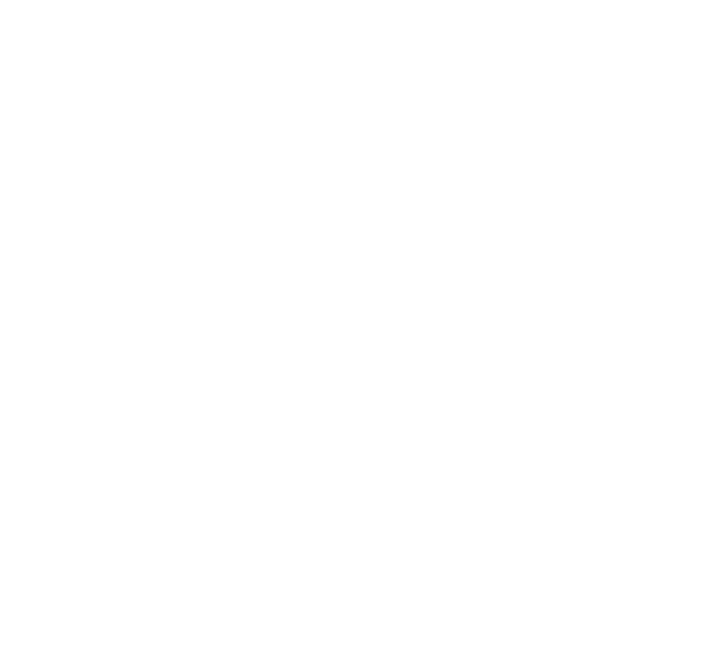
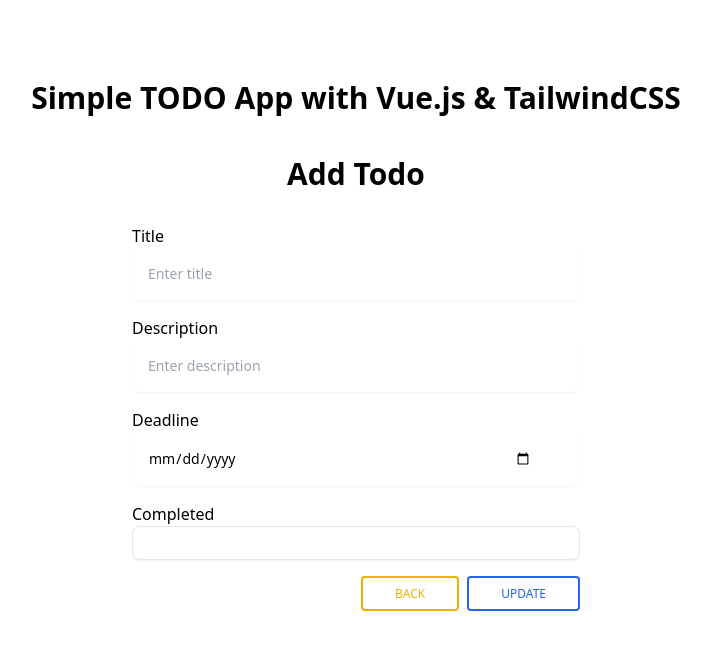
Before and after one commit to irwNd2/simple-todo, a Vue app in the folder todo-app/: page /update-todo/1 in a window 1280 px wide. Before the commit this address had no page. Shown: the top 650 px of the page, without its empty margins (284-995 px from the left). Built offline with nearby package versions, Linux system fonts and the light colour scheme; no server answers.

Commit message:
update todo

```diff
--- a/todo-app/src/components/TodoRows.vue
+++ b/todo-app/src/components/TodoRows.vue
@@ -1,7 +1,7 @@
 <script>
 
 export default {
-    props: ['todo', 'deleteTodo'],
+    props: ['todo', 'deleteTodo', 'updateTodoById']
 
 }
 </script>
@@ -16,11 +16,12 @@
         </td>
         <td class="whitespace-nowrap px-4 py-2 text-gray-700"> {{ todo.description }} </td>
         <td class="whitespace-nowrap px-4 py-2 text-gray-700"> {{ todo.completed }} </td>
+        <td class="whitespace-nowrap px-4 py-2 text-gray-700"> {{ todo.deadline }} </td>
         <td class="whitespace-nowrap px-4 py-2 text-gray-700 text-center"><button
                 class="inline-block px-4 py-1.5 bg-blue-600 text-white font-medium text-xs leading-tight uppercase rounded shadow-md hover:bg-blue-700 hover:shadow-lg focus:bg-blue-700 focus:shadow-lg focus:outline-none focus:ring-0 active:bg-blue-800 active:shadow-lg transition duration-150 ease-in-out"
                 >Detail</button> <button
                 class="inline-block px-4 py-1.5 bg-gray-200 text-gray-700 font-medium text-xs leading-tight uppercase rounded shadow-md hover:bg-gray-300 hover:shadow-lg focus:bg-gray-300 focus:shadow-lg focus:outline-none focus:ring-0 active:bg-gray-400 active:shadow-lg transition duration-150 ease-in-out"
-                >Update</button> <button
+                @click.prevent="updateTodoById(todo.id)">Update</button> <button
                 class="inline-block px-4 py-1.5 bg-red-600 text-white font-medium text-xs leading-tight uppercase rounded shadow-md hover:bg-red-700 hover:shadow-lg focus:bg-red-700 focus:shadow-lg focus:outline-none focus:ring-0 active:bg-red-800 active:shadow-lg transition duration-150 ease-in-out"
                 @click.prevent="deleteTodo(todo.id)" >Delete</button></td>
     </tr>
--- a/todo-app/src/router/index.js
+++ b/todo-app/src/router/index.js
@@ -1,6 +1,7 @@
 import { createRouter, createWebHistory } from "vue-router";
 import Home from "../views/Home.vue";
 import AddTodo from "../views/AddTodo.vue";
+import UpdateTodo from "../views/UpdateTodo.vue";
 
 const router = createRouter({
   history: createWebHistory(import.meta.env.BASE_URL),
@@ -14,6 +15,11 @@
       path: '/add-todo',
       name: 'add-todo',
       component: AddTodo,
+    },
+    {
+      path: '/update-todo/:id',
+      name: 'update-todo',
+      component: UpdateTodo,
     }
 
   ],
--- a/todo-app/src/stores/todo.js
+++ b/todo-app/src/stores/todo.js
@@ -49,6 +49,7 @@
         try {
             await axios.put(`http://localhost:3000/todos/${id}`, todo);
             this.todos = this.todos.map((todo) => todo.id === id ? { ...todo, ...todo } : todo);
+            router.push("/");
         } catch (error) {
             console.log(error);
         }
--- a/todo-app/src/views/Home.vue
+++ b/todo-app/src/views/Home.vue
@@ -19,6 +19,10 @@
 
         addTodo() {
             this.$router.push('/add-todo')
+        },
+
+        updateTodoById(id) {
+            this.$router.push(`/update-todo/${id}`)
         }
     },
     components: {
@@ -56,6 +60,9 @@
                         <th class="whitespace-nowrap px-4 py-2 text-left font-medium text-gray-900">
                             Completed
                         </th>
+                        <th class="whitespace-nowrap px-4 py-2 text-left font-medium text-gray-900">
+                            Deadline
+                        </th>
                         <th class="whitespace-nowrap px-4 py-2 text-center font-medium text-gray-900">
                             Action
                         </th>
@@ -63,8 +70,7 @@
                 </thead>
 
                 <tbody class="divide-y divide-gray-200">
-                    <TodoRows v-for="todo in todos" :key="todo.id" :todo="todo" :deleteTodo="deleteTodo" />
-                    <!-- <PatientTableRow v-for="patient in patients" :key="patient.id" :patient="patient" /> -->
+                    <TodoRows v-for="todo in todos" :key="todo.id" :todo="todo" :deleteTodo="deleteTodo" :updateTodoById="updateTodoById" />
                 </tbody>
             </table>
         </div>
--- /dev/null
+++ b/todo-app/src/views/UpdateTodo.vue
@@ -0,0 +1,111 @@
+<script>
+import { mapActions, mapState } from 'pinia';
+import { useTodoStore } from '../stores/todo';
+
+export default {
+    computed: {
+        ...mapState(useTodoStore, ['todo'])
+    },
+
+    methods: {
+        ...mapActions(useTodoStore, ['fetchTodoById', 'updateTodoById']),
+        updateTodo() {
+            const id = this.$route.params.id
+            this.updateTodoById(id, {
+                title: this.todo.title,
+                description: this.todo.description,
+                deadline: this.todo.deadline,
+                completed: this.todo.completed
+            })
+        },
+        backToHome() {
+        this.$router.push('/')
+    },
+
+    },
+
+    created() {
+        this.fetchTodoById(this.$route.params.id)
+    }
+}
+</script>
+
+<template>
+    <div class="px-12 py-12">
+        <div class="px-8 py-8">
+            <h1 class="text-3xl font-bold text-center">Simple TODO App with Vue.js & TailwindCSS</h1>
+        </div>
+        <div class="mx-auto max-w-screen-xl px-4 py-2 sm:px-6 lg:px-8">
+            <div class="mx-auto max-w-lg text-center">
+                <h1 class="text-xl font-bold sm:text-3xl">Add Todo</h1>
+            </div>
+
+            <form class="mx-auto mt-8 mb-0 max-w-md space-y-4" @submit.prevent="updateTodo">
+                <div>
+                    <label>Title</label>
+
+                    <div class="relative">
+                        <input type="text" class="w-full rounded-lg border-gray-200 p-4 pr-12 text-sm shadow-sm"
+                            placeholder="Enter title" v-model="this.todo.title" />
+                    </div>
+                </div>
+
+                <div>
+                    <label>Description</label>
+                    <div class="relative">
+                        <input type="text" class="w-full rounded-lg border-gray-200 p-4 pr-12 text-sm shadow-sm"
+                            placeholder="Enter description" v-model="this.todo.description" />
+
+                    </div>
+                </div>
+                <div>
+                    <label>Deadline</label>
+                    <div class="relative">
+                        <input type="date" class="w-full rounded-lg border-gray-200 p-4 pr-12 text-sm shadow-sm"
+                            placeholder="Enter description" v-model="this.todo.deadline" />
+
+                    </div>
+                </div>
+                <div>
+                    <label>Completed</label>
+                    <div class="relative">
+                        <select class="form-select appearance-none
+      block
+      w-full
+      px-3
+      py-1.5
+      text-sm
+      shadow-sm
+      font-normal
+      text-black
+      bg-white bg-clip-padding bg-no-repeat
+      border border-solid border-gray-200
+      rounded-lg
+      transition
+      ease-in-out
+      m-0
+      focus:text-gray-700 focus:bg-white focus:border-blue-600 focus:outline-none" aria-label="Default select example"
+                            v-model="this.todo.completed">
+                            <option selected disabled>Select Option</option>
+                            <option value="true">Yes</option>
+                            <option value="false">No</option>
+                        </select>
+
+                    </div>
+                </div>
+
+                <div class="flex items-center justify-end">
+                    <button @click.prevent="backToHome()"
+                        class="inline-block px-8 py-2 border-2 border-yellow-500 text-yellow-500 font-medium text-xs leading-tight uppercase rounded hover:bg-black hover:bg-opacity-5 focus:outline-none focus:ring-0 transition duration-150 ease-in-out">
+                        Back
+                    </button>
+
+                    <button type="submit"
+                        class="ml-2 inline-block px-8 py-2 border-2 border-blue-600 text-blue-600 font-medium text-xs leading-tight uppercase rounded hover:bg-black hover:bg-opacity-5 focus:outline-none focus:ring-0 transition duration-150 ease-in-out">
+                        Update
+                    </button>
+                </div>
+            </form>
+        </div>
+    </div>
+</template>
```
Also changed, not shown: 1 other file (tests, documents, lock files or other folders).
